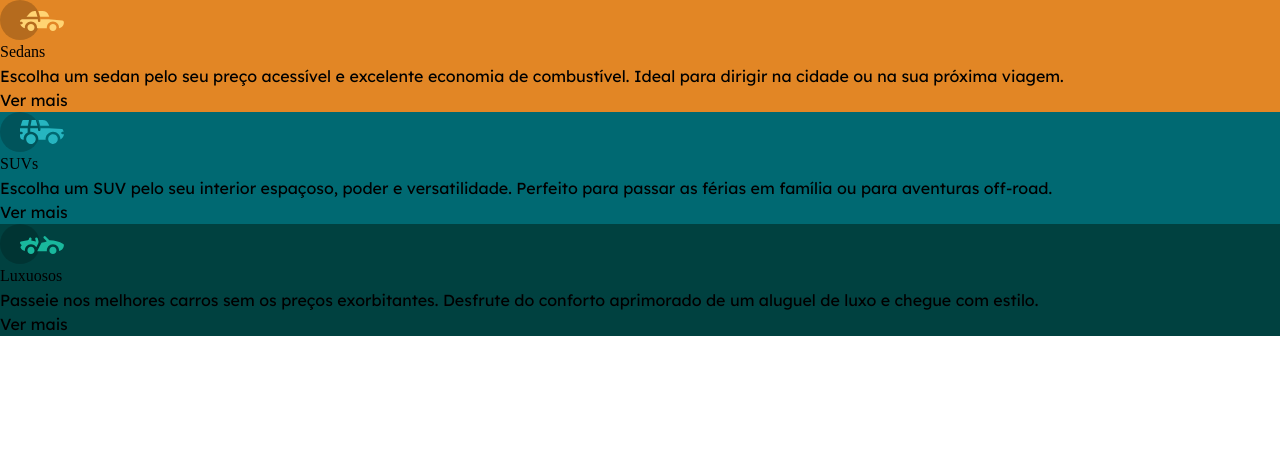
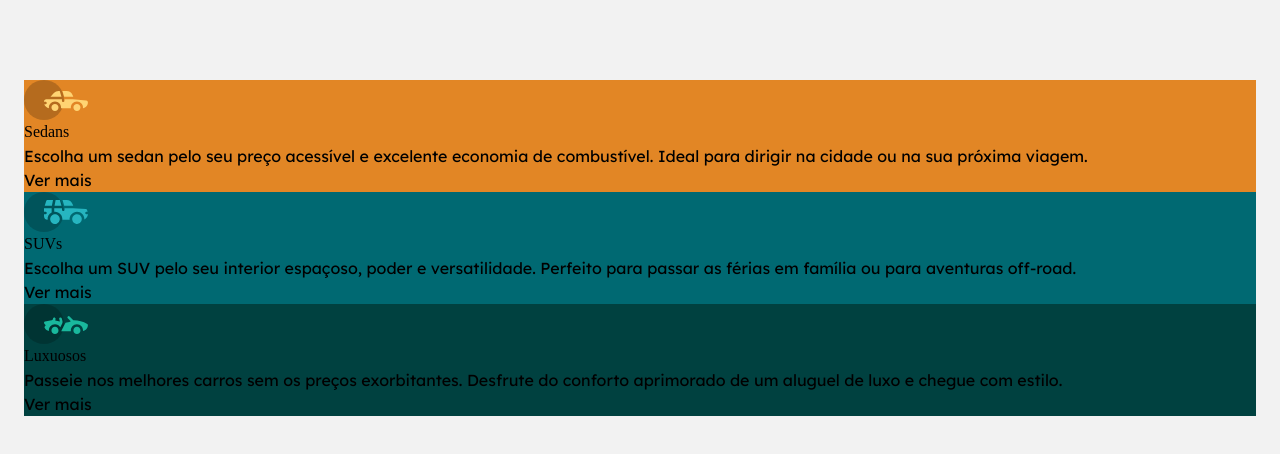
Before and after one commit to matheus-estevan/carros, a React (Vite) app: page / in a window 1280 px wide. Shown: the top 454 px of the page. Built offline with nearby package versions, Linux system fonts and the light colour scheme.

Commit message:
quinto commit

```diff
--- a/src/App.jsx
+++ b/src/App.jsx
@@ -4,7 +4,7 @@ import iconLuxuosos from "./assets/icon-luxury.svg"
 
 export default function App() {
   return (
-    <main>
+    <main className="min-h-svh bg-offwhitebg py-20 px-6">
       <section>
         <div className="bg-orange">
           <img src={iconSedans} alt="icone dos carros Sedan" />
```
